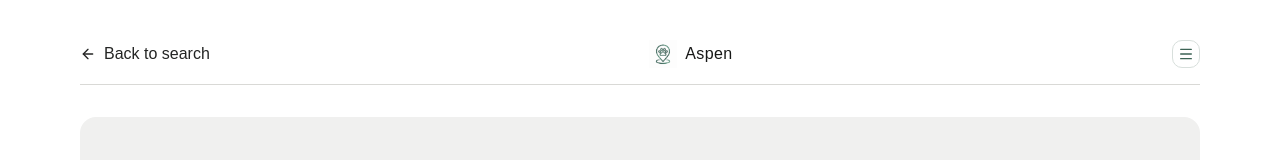
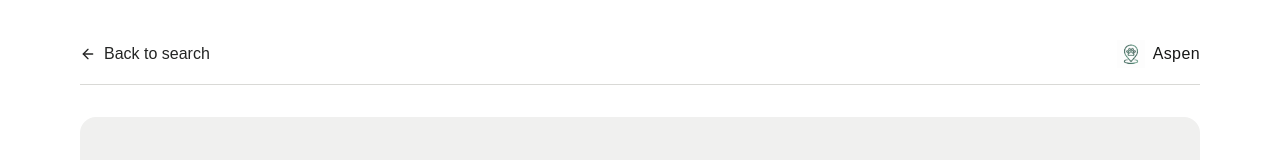
Before and after one commit to GarudaKurt/Aspen, a Next.js app: page /business-profile in a window 1280 px wide. Shown: the top 160 px of the page. Built offline with nearby package versions, Linux system fonts and the light colour scheme.

Commit message:
fix: simplify business profile header

```diff
--- a/src/features/business-profile/components/business-profile.tsx
+++ b/src/features/business-profile/components/business-profile.tsx
@@ -10,7 +10,6 @@ import {
   Heart,
   ImagePlus,
   MapPin,
-  Menu,
   MessageCircle,
   Share2,
   Star,
@@ -250,19 +249,11 @@ export function BusinessProfile({
           </Link>
           <Link
             href="/"
-            className="inline-flex items-center gap-2 text-base font-medium tracking-wide"
+            className="ml-auto inline-flex items-center gap-2 text-base font-medium tracking-wide"
           >
             <AspenLogo size={28} decorative />
             <span>Aspen</span>
           </Link>
-          <Button
-            variant="outline"
-            size="icon-sm"
-            aria-label="Open menu"
-            className="rounded-lg border-[#d8dfdc] bg-white text-[#3c6355] hover:bg-[#eef3f0]"
-          >
-            <Menu size={17} />
-          </Button>
         </header>
 
         <section className="pt-6 sm:pt-8">
```
